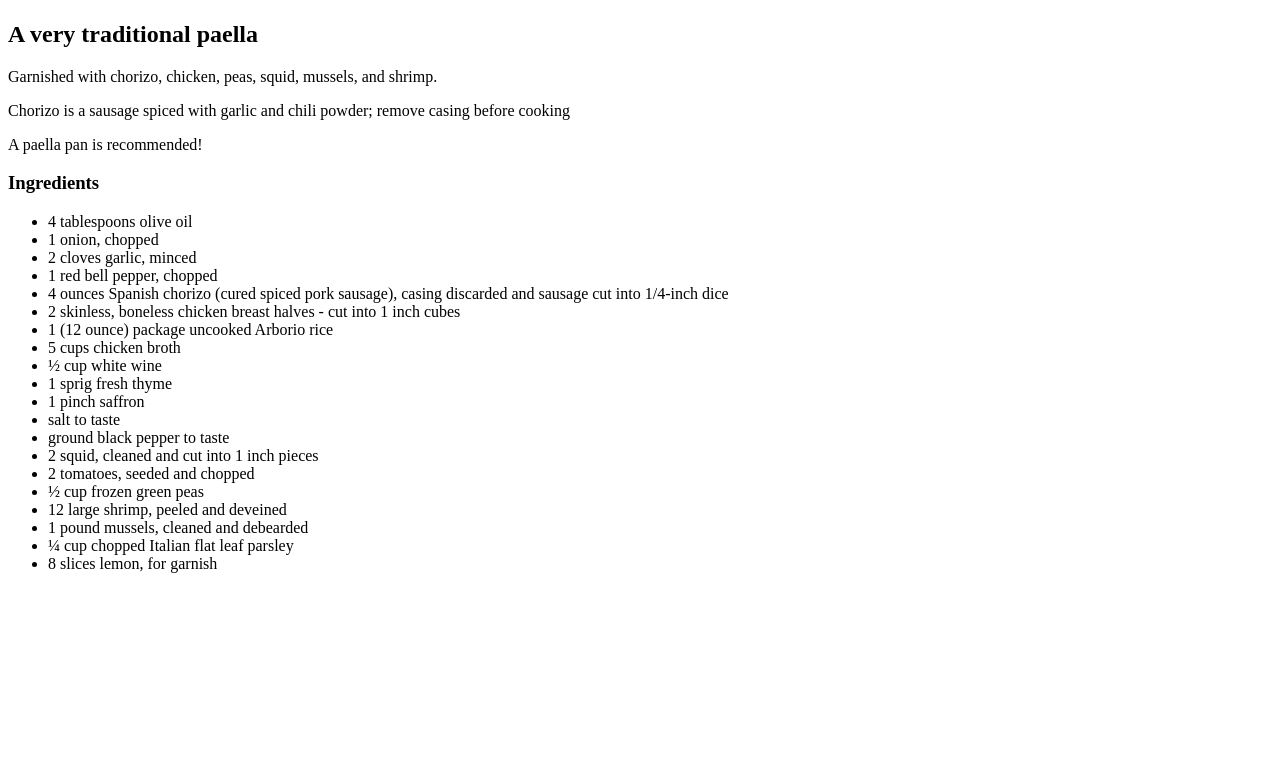
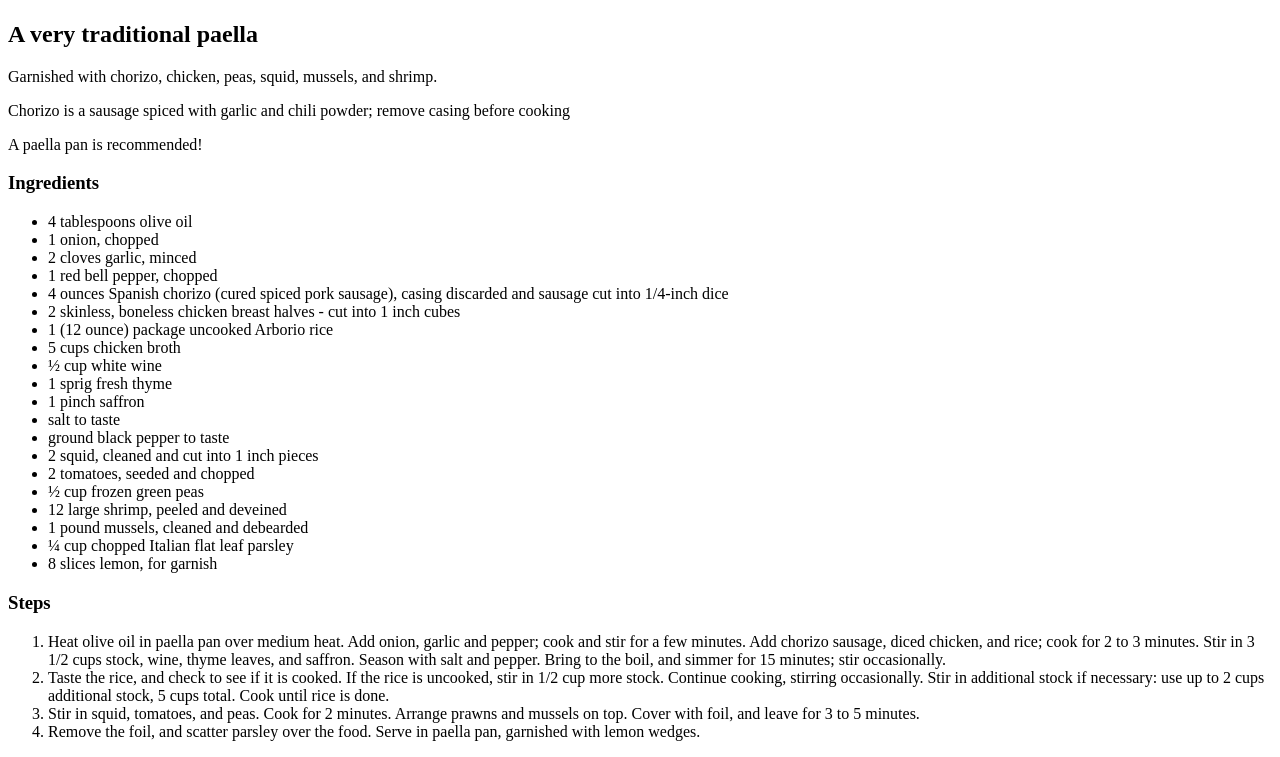
Before and after one commit to SalxIeva/odin-recipes, a plain HTML site: page recipes/paella.html in a window 1280 px wide. Shown: the part 483-1240 px from the top of the page. Before the commit the page ends 1072 px from the top, so only its background shows below. Drawn offline with Linux system fonts and the light colour scheme.

Commit message:
Steps ol added to paella.html

```diff
--- a/recipes/paella.html
+++ b/recipes/paella.html
@@ -37,6 +37,14 @@
         <li>8 slices lemon, for garnish</li>
     </ul>
 
+    <h3>Steps</h3>
+    <ol>
+        <li>Heat olive oil in paella pan over medium heat. Add onion, garlic and pepper; cook and stir for a few minutes. Add chorizo sausage, diced chicken, and rice; cook for 2 to 3 minutes. Stir in 3 1/2 cups stock, wine, thyme leaves, and saffron. Season with salt and pepper. Bring to the boil, and simmer for 15 minutes; stir occasionally.</li>
+        <li>Taste the rice, and check to see if it is cooked. If the rice is uncooked, stir in 1/2 cup more stock. Continue cooking, stirring occasionally. Stir in additional stock if necessary: use up to 2 cups additional stock, 5 cups total. Cook until rice is done.</li>
+        <li>Stir in squid, tomatoes, and peas. Cook for 2 minutes. Arrange prawns and mussels on top. Cover with foil, and leave for 3 to 5 minutes.
 
+        </li>
+        <li>Remove the foil, and scatter parsley over the food. Serve in paella pan, garnished with lemon wedges.</li>
+    </ol>
 </body>
 </html>
```
